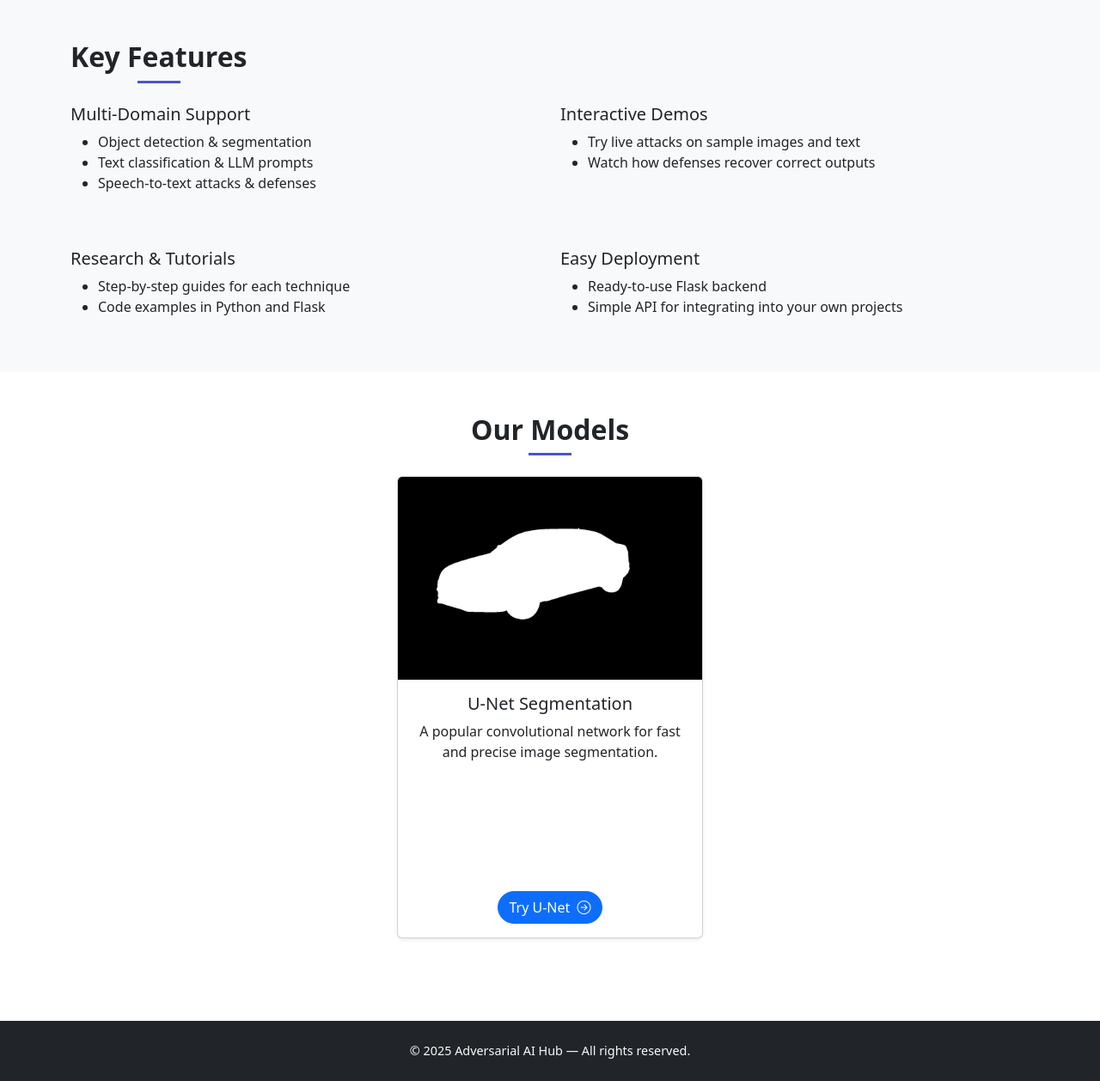
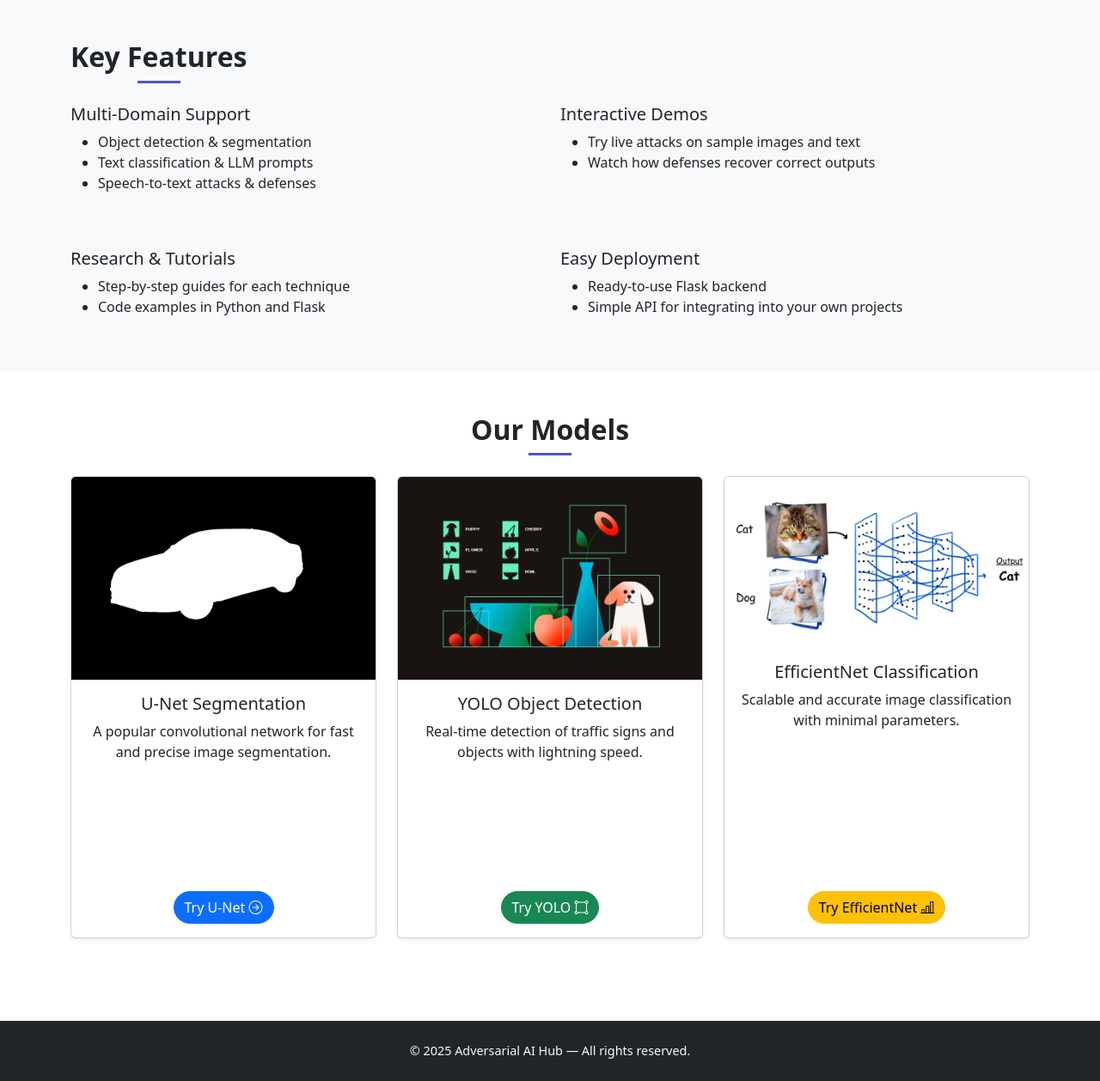
Before and after one commit to Adversarial-Attacks-on-Deeplearning/flask-deployment, a Flask app: page / in a window 1280 px wide. Shown: the part 1062-2320 px from the top of the page at 86% size. Run offline with Flask 2, Linux system fonts and the light colour scheme.

Commit message:
updated home.html

```diff
--- a/static/styles.css
+++ b/static/styles.css
@@ -127,3 +127,11 @@
   footer {
     font-size: 0.9rem;
   }
+
+  .hover-translate {
+    transition: transform 0.3s ease, box-shadow 0.3s ease;
+  }
+  .hover-translate:hover {
+    transform: translateY(-8px);
+    box-shadow: 0 0.75rem 1.5rem rgba(0, 0, 0, 0.15);
+  }
--- a/templates/home.html
+++ b/templates/home.html
@@ -85,10 +85,11 @@
 <section id="models" class="py-5">
   <div class="container text-center">
     <h2 class="fw-bold mb-4">Our Models</h2>
-      <div class="row justify-content-center">
+    <div class="row justify-content-center g-4">
+
       <!-- U‑Net Card -->
       <div class="col-sm-8 col-md-4">
-          <div class="card shadow-sm h-100">
+        <div class="card shadow-sm h-100 hover-translate">
           <img
             src="{{ url_for('static', filename='unet_demo.png') }}"
             class="card-img-top"
@@ -100,13 +101,55 @@
               A popular convolutional network for fast and precise image segmentation.
             </p>
             <a href="/models/unet" class="btn btn-primary rounded-pill mt-3">
-                Try U‑Net &nbsp;<i class="bi bi-arrow-right-circle"></i>
+              Try U‑Net&nbsp;<i class="bi bi-arrow-right-circle"></i>
             </a>
           </div>
         </div>
       </div>
-        <!-- /end card -->
+
+      <!-- YOLO Card -->
+      <div class="col-sm-8 col-md-4">
+        <div class="card shadow-sm h-100 hover-translate">
+          <img
+            src="{{ url_for('static', filename='yolo_demo.png') }}"
+            class="card-img-top"
+            alt="YOLO Example"
+          >
+          <div class="card-body d-flex flex-column">
+            <h5 class="card-title">YOLO Object Detection</h5>
+            <p class="card-text flex-fill">
+              Real‑time detection of traffic signs and objects with lightning speed.
+            </p>
+            <a href="/models/yolo" class="btn btn-success rounded-pill mt-3">
+              Try YOLO&nbsp;<i class="bi bi-bounding-box-circles"></i>
+            </a>
+          </div>
+        </div>
+      </div>
+
+      <!-- EfficientNet Card -->
+      <div class="col-sm-8 col-md-4">
+        <div class="card shadow-sm h-100 hover-translate">
+          <img
+            src="{{ url_for('static', filename='efficientnet_demo.png') }}"
+            class="card-img-top"
+            alt="EfficientNet Example"
+          >
+          <div class="card-body d-flex flex-column">
+            <h5 class="card-title">EfficientNet Classification</h5>
+            <p class="card-text flex-fill">
+              Scalable and accurate image classification with minimal parameters.
+            </p>
+            <a href="/models/efficientnet" class="btn btn-warning rounded-pill mt-3">
+              Try EfficientNet&nbsp;<i class="bi bi-bar-chart-line"></i>
+            </a>
+          </div>
+        </div>
+      </div>
+
     </div>
   </div>
 </section>
+
+
 {% endblock %}
```
Also changed, not shown: static/efficientnet_demo.png (added), static/yolo_demo.png (added). Lines whose indentation alone changed are shown as unchanged.
